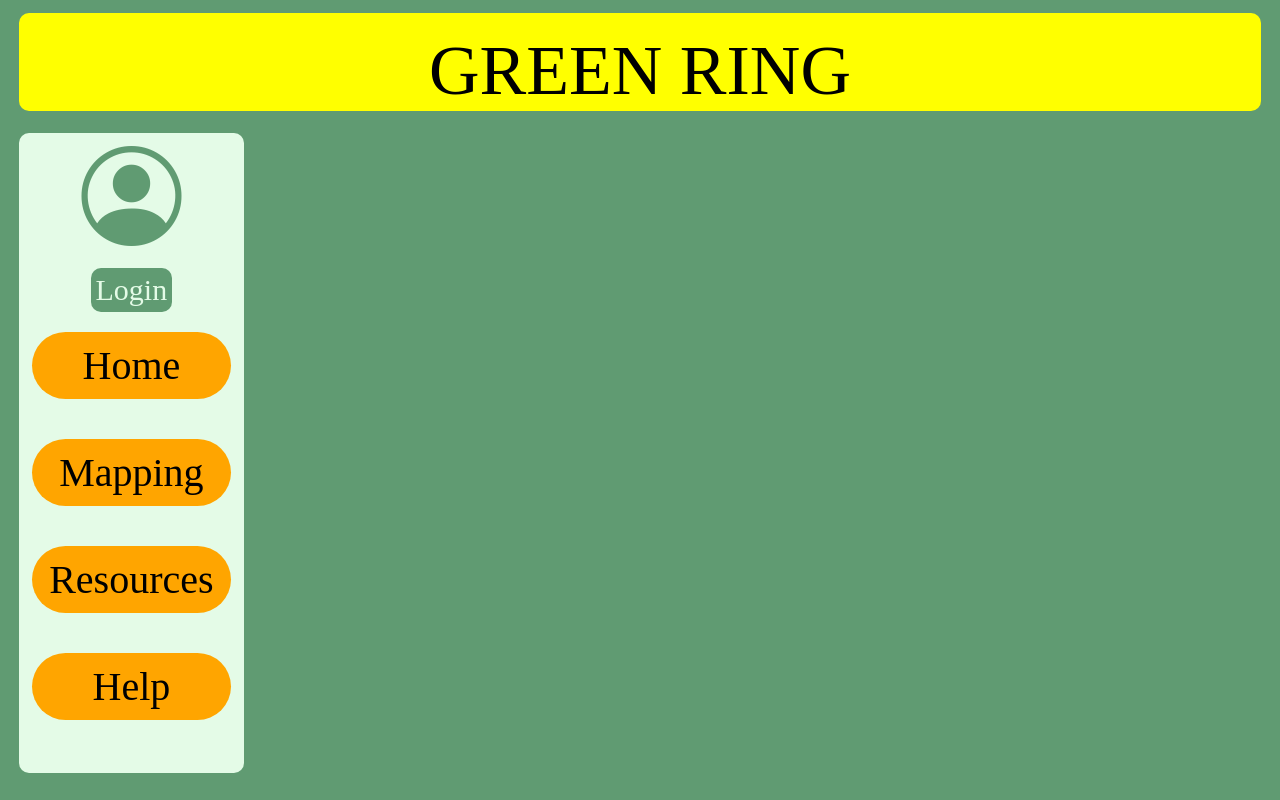
After one commit to MaheshKumar1533/TestProject, a Django app: template TestProject/members/templates/master.html in a window 1280 px wide. The commit adds this page. Run offline with Django 3.2, Linux system fonts and the light colour scheme; the template is opened without the code that fills it, so the values that code supplies are empty.

Commit message:
Created master.html

```diff
--- /dev/null
+++ b/TestProject/members/templates/master.html
@@ -0,0 +1,31 @@
+<!DOCTYPE html>
+<html lang="en">
+<head>
+    <meta charset="UTF-8">
+    <meta name="viewport" content="width=device-width, initial-scale=1.0">
+    <link rel="stylesheet" href="style.css">
+    <link rel="stylesheet" href="https://cdn.jsdelivr.net/npm/bootstrap-icons@1.11.1/font/bootstrap-icons.css">
+    <title>Document</title>
+</head>
+<body>
+    <header>
+    <nav class="navbar">
+        <img src="" alt=""> <div class="title">GREEN RING</div>
+    </nav>
+    </header>
+    <main>
+        <div class="leftbar">
+            <ul class="unorderedlist">
+                <i class="bi bi-person-circle" id="accountIcon"></i>
+                <li class="loginbutton">Login</li>
+                <li class="listitem">Home</li>
+                <li class="listitem">Mapping</li>
+                <li class="listitem">Resources</li>
+                <li class="listitem">Help</li>
+            </ul>
+        </div>
+        <div class="middlebar">
+        </div>
+    </main>
+</body>
+</html>
--- /dev/null
+++ b/TestProject/members/templates/style.css
@@ -0,0 +1,67 @@
+*{
+    margin: 0;
+    padding: 0;
+}
+
+body{
+    background-color: rgb(96, 155, 114);
+}
+
+.title{
+    font-size: 70px;
+}
+
+.navbar{
+    background-color: yellow;
+    min-width: 97vw;
+    min-height: 10vh;
+    border-radius: 10px;
+    margin: 1% 1.5%;
+    position: fixed;
+    text-align: center;
+}
+
+.leftbar{
+    background-color: rgb(228, 251, 231);
+    min-width: 10vw;
+    max-width: auto;
+    min-height: 80vh;
+    border-radius: 10px;
+    margin: 1% 1.5%;
+    position: fixed;
+    top: 7.5rem;
+}
+
+.listitem{
+    list-style-type: none;
+    width: 80%;
+    background-color: orange;
+    margin: 20px 20px 20px 20px;
+    border-radius: 50px;
+    padding: 10px;
+    font-size: 2.5rem;
+    text-align: center;
+}
+
+.unorderedlist{
+    display: flex;
+    flex-direction: column;
+    align-items: center;
+    justify-content: center;
+}
+
+#accountIcon{
+    font-size: 100px;
+    margin: 10px;
+    background-color: rgb(228, 251, 231);
+    color:  rgb(96, 155, 114);
+}
+
+.loginbutton{
+    list-style-type: none;
+    font-size: 30px;
+    background-color: rgb(96, 155, 114);
+    color: rgb(228, 251, 231);
+    padding: 5px;
+    border-radius: 10px;
+}
--- a/TestProject/members/views.py
+++ b/TestProject/members/views.py
@@ -15,7 +15,7 @@ def signup(request):
 
 def login(request):
     template = loader.get_template('login.html')
-    return HttpResponse(template.render())
+    return HttpResponse(template.render(context = {'error':True}))
 
 def dashboard(request):
     template = loader.get_template('dashboard.html')
```
Also changed, not shown: TestProject/members/templates/login.html (+10 -0 lines).
